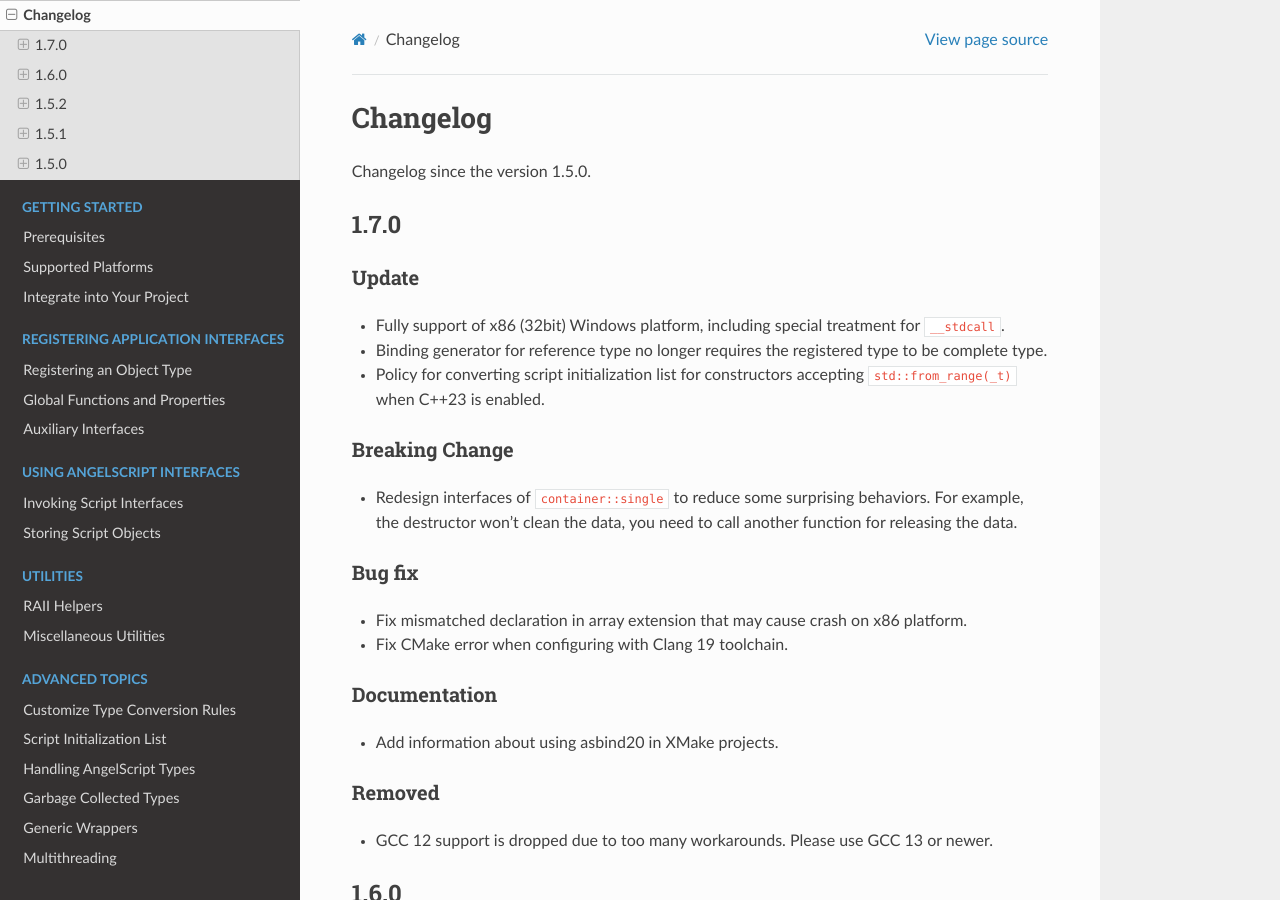
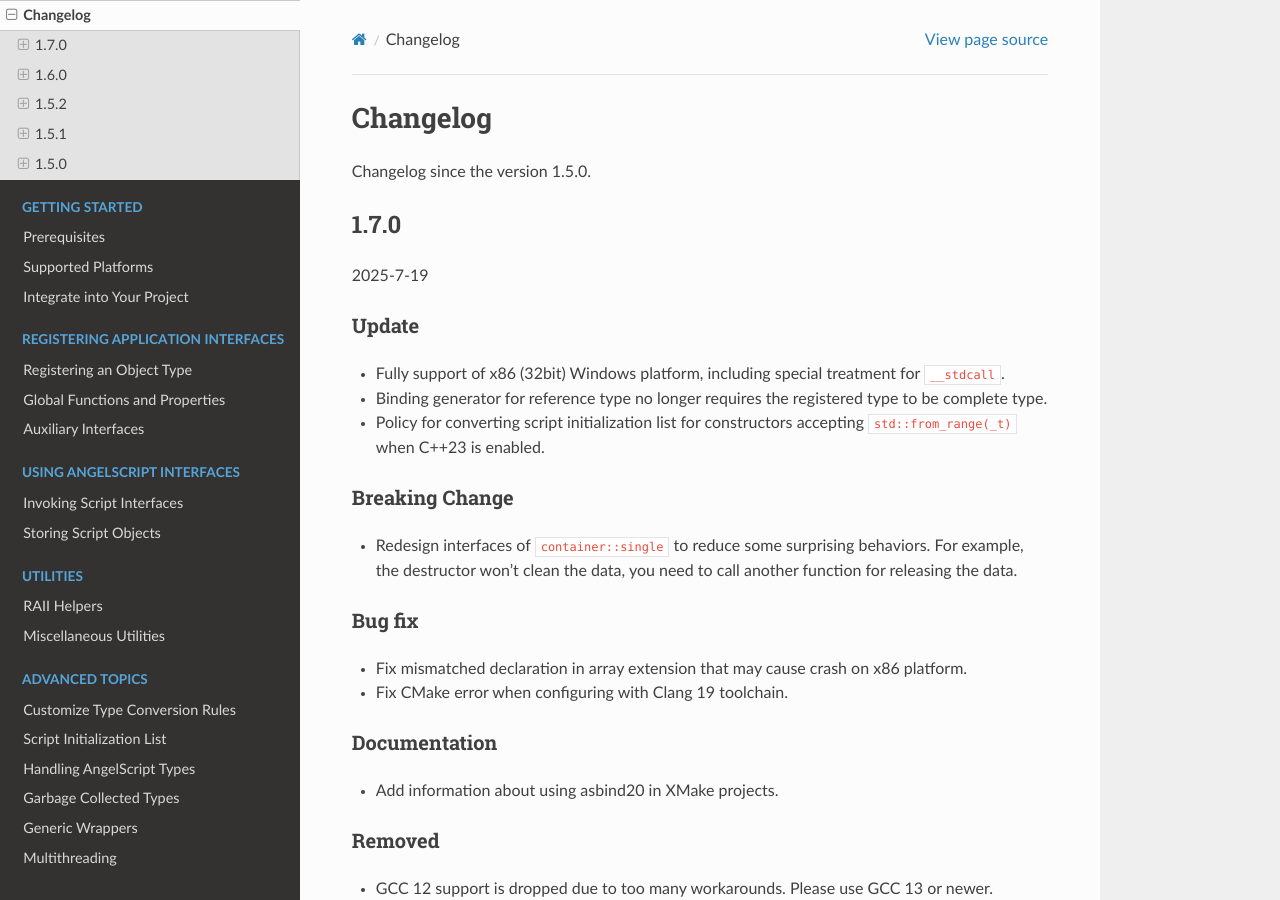
Before and after one commit to HenryAWE/asbind20, a Sphinx documentation site: the page built from doc/changelog.rst, in a window 1280 px wide and 900 px high. Built offline with Sphinx 7.4.7 and the Read the Docs theme 3.1.0, drawn with Linux system fonts in a browser that asks for light colours.

Commit message:
Update changelog

```diff
--- a/doc/changelog.rst
+++ b/doc/changelog.rst
@@ -5,6 +5,8 @@ Changelog since the version 1.5.0.
 
 1.7.0
 -----
+
+2025-7-19
 
 Update
 ~~~~~~
```
